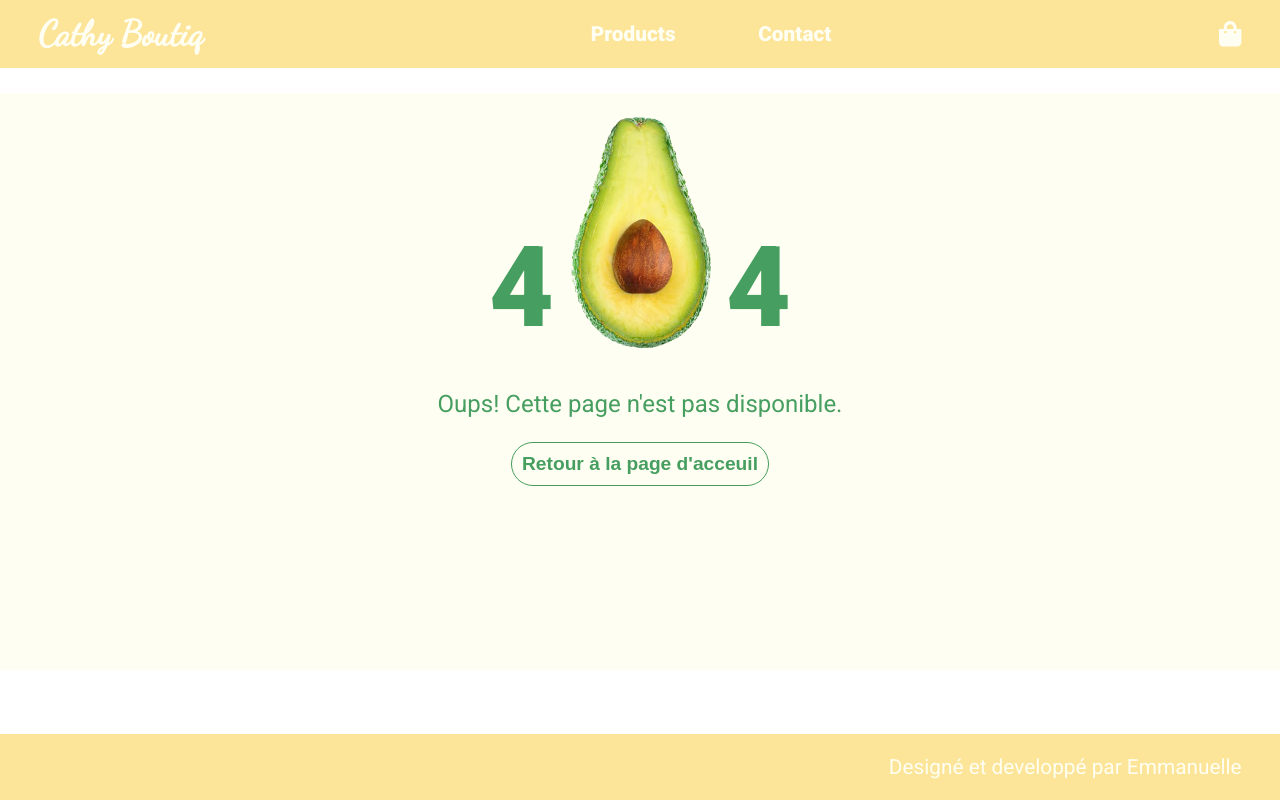
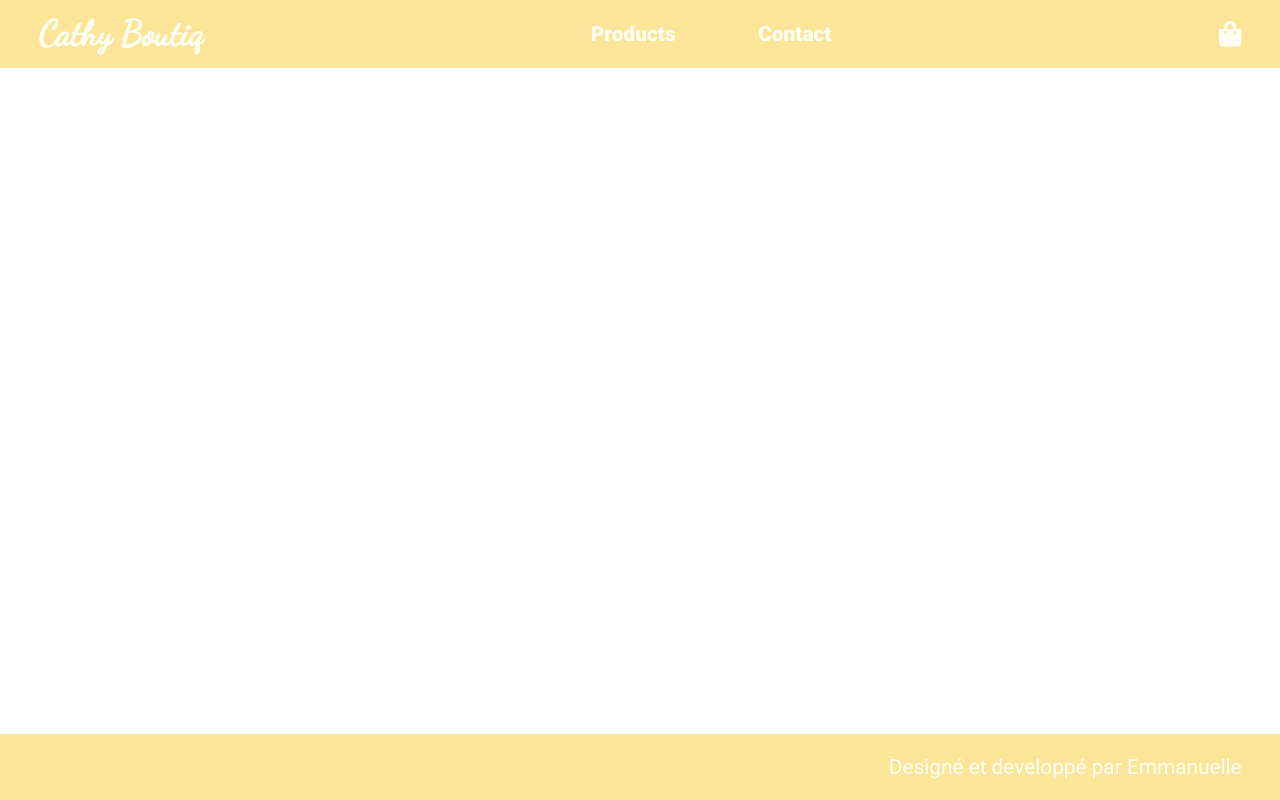
Before and after one commit to emmanuellejaldorau/cathy-boutik, a React (Create React App) app: page /panier in a window 1280 px wide. Built offline with nearby package versions, Linux system fonts and the light colour scheme.

Commit message:
feat(cart): created comp and route link

```diff
--- a/src/App.tsx
+++ b/src/App.tsx
@@ -7,6 +7,7 @@ import Homepage from './components/homepage/Homepage';
 import ProductList from './components/product-list/ProductList';
 import NotFound from './components/not-found/NotFound';
 import Contact from './components/contact/Contact';
+import Cart from './components/cart/Cart';
 
 function App() {
   return (
@@ -17,6 +18,7 @@ function App() {
           <Route exact path="/" component={Homepage} />
           <Route path="/produits" component={ProductList} />
           <Route path="/contact" component={Contact} />
+          <Route path="/panier" component={Cart} />
           <Route component={NotFound} />
         </Switch>
         <Footer/>
--- /dev/null
+++ b/src/components/cart/Cart.tsx
@@ -0,0 +1,11 @@
+import React from 'react';
+
+function Cart(){
+    return(
+        <main>
+
+        </main>
+    )
+}
+
+export default Cart;
```
